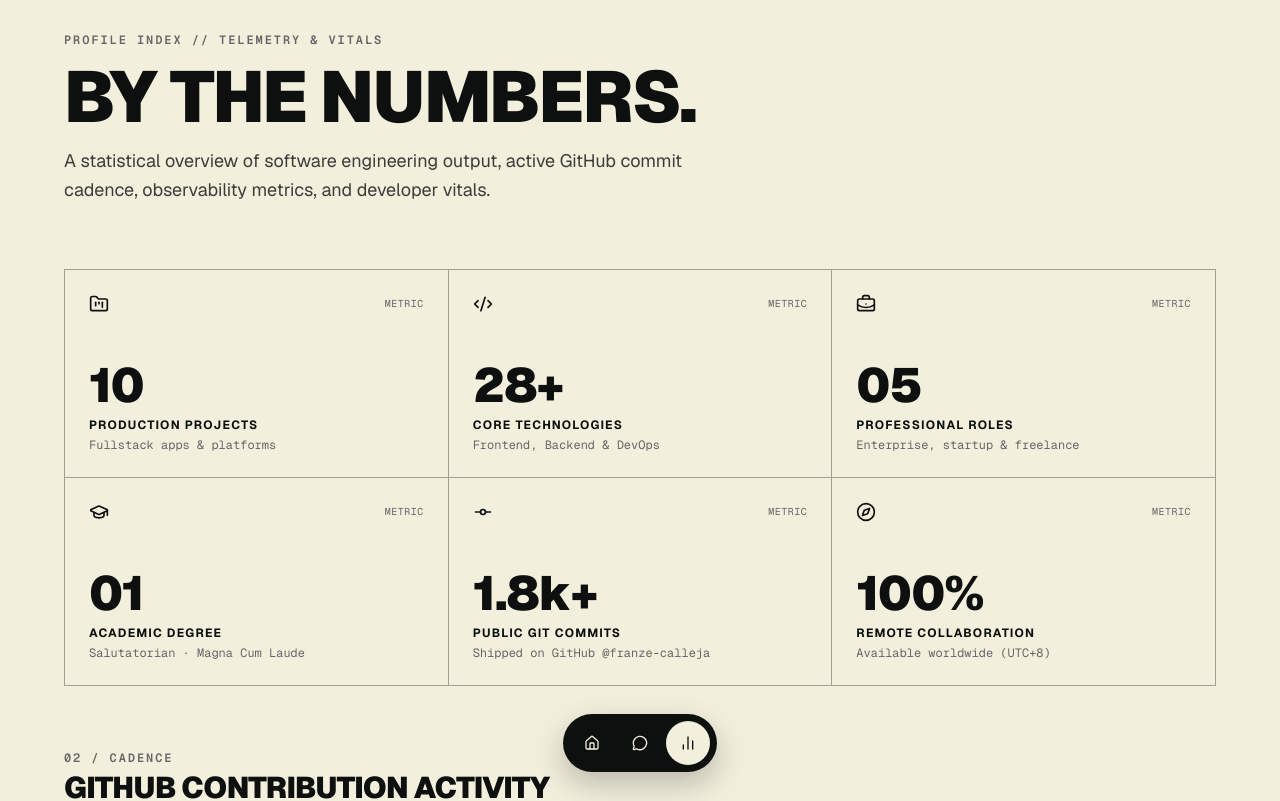
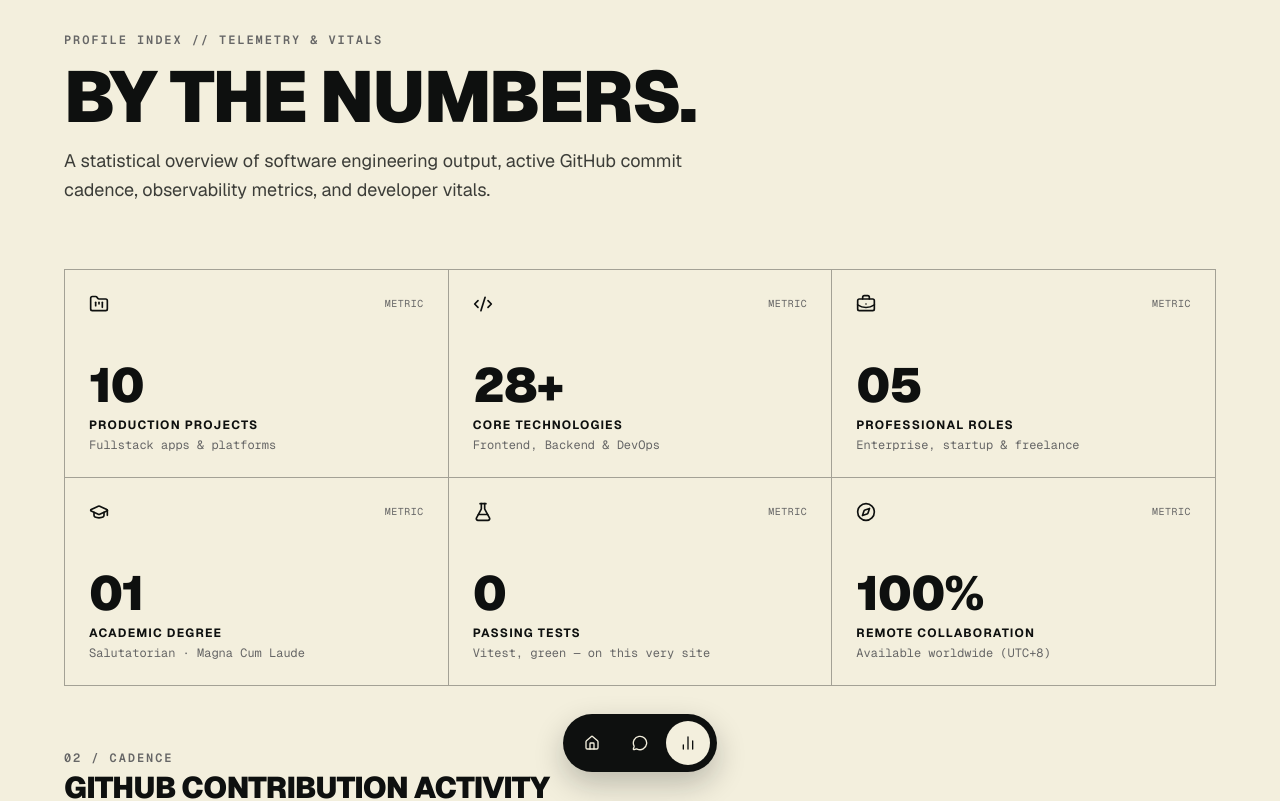
Before and after one commit to franze-calleja/franzecalleja, a Next.js app: page /stats in a window 1280 px wide. Shown: the top 801 px of the page. Built offline with nearby package versions, Linux system fonts and the light colour scheme; no server answers.

Commit message:
feat: replace public git commits with passing tests count in stats; add test case counting utility

```diff
--- a/app/stats/page.tsx
+++ b/app/stats/page.tsx
@@ -5,7 +5,7 @@ import {
   Code2,
   FolderKanban,
   GraduationCap,
-  GitCommit,
+  FlaskConical,
   Crown,
   ExternalLink,
   Gamepad2,
@@ -19,6 +19,7 @@ import {
 import type { Metadata } from "next";
 
 import content from "@/app/profile-data.json";
+import { countTestCases } from "@/lib/test-count";
 import GithubStatsCalendar from "@/components/github-stats-calendar";
 import { SITE_URL } from "@/lib/site";
 
@@ -64,10 +65,10 @@ const primaryStats = [
     icon: GraduationCap,
   },
   {
-    label: "Public Git Commits",
-    value: "1.8k+",
-    detail: "Shipped on GitHub @franze-calleja",
-    icon: GitCommit,
+    label: "Passing Tests",
+    value: String(countTestCases()),
+    detail: "Vitest, green — on this very site",
+    icon: FlaskConical,
   },
   {
     label: "Remote Collaboration",
--- /dev/null
+++ b/lib/test-count.ts
@@ -0,0 +1,27 @@
+import { readdirSync, readFileSync } from "node:fs";
+import { join } from "node:path";
+
+/**
+ * Counts the cases Vitest will run, by scanning the suite source.
+ *
+ * The /stats tile this feeds is prerendered, so the scan runs once during
+ * `next build` and the total is baked into the HTML — never at request time.
+ * Deriving it is the whole point: it replaced a hardcoded commit count that
+ * had quietly drifted thousands of commits out of date.
+ */
+const SUITE_DIR = "lib";
+const TEST_FILE = /\.test\.ts$/;
+
+/** Matches `it(`, `test(`, and modifiers like `it.each(` at the start of a line. */
+const TEST_CASE = /^\s*(?:it|test)(?:\.\w+)*\s*\(/gm;
+
+export function countTestCases(dir: string = SUITE_DIR): number {
+  const root = join(process.cwd(), dir);
+
+  return readdirSync(root)
+    .filter((entry) => TEST_FILE.test(entry))
+    .reduce((total, entry) => {
+      const source = readFileSync(join(root, entry), "utf8");
+      return total + (source.match(TEST_CASE)?.length ?? 0);
+    }, 0);
+}
```
